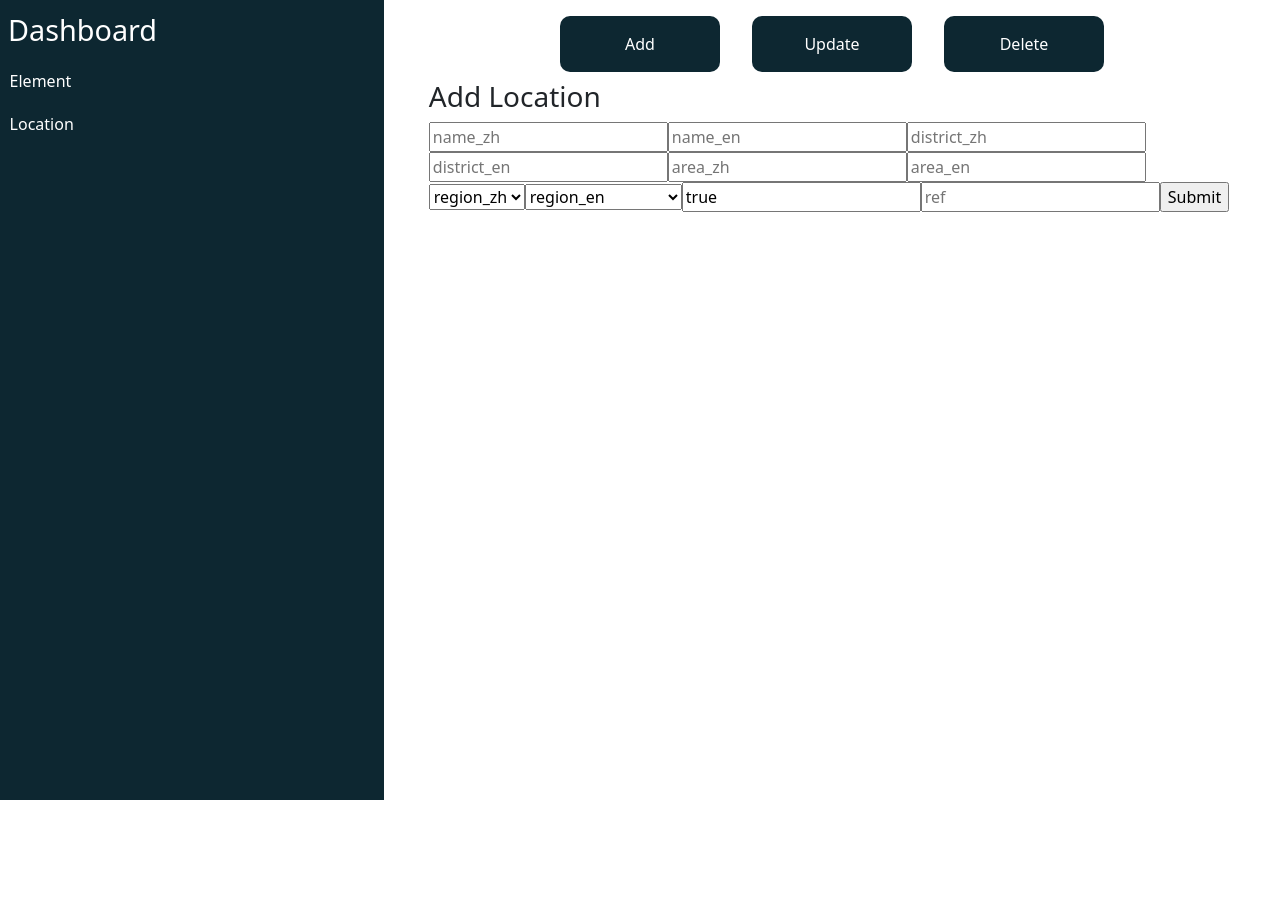
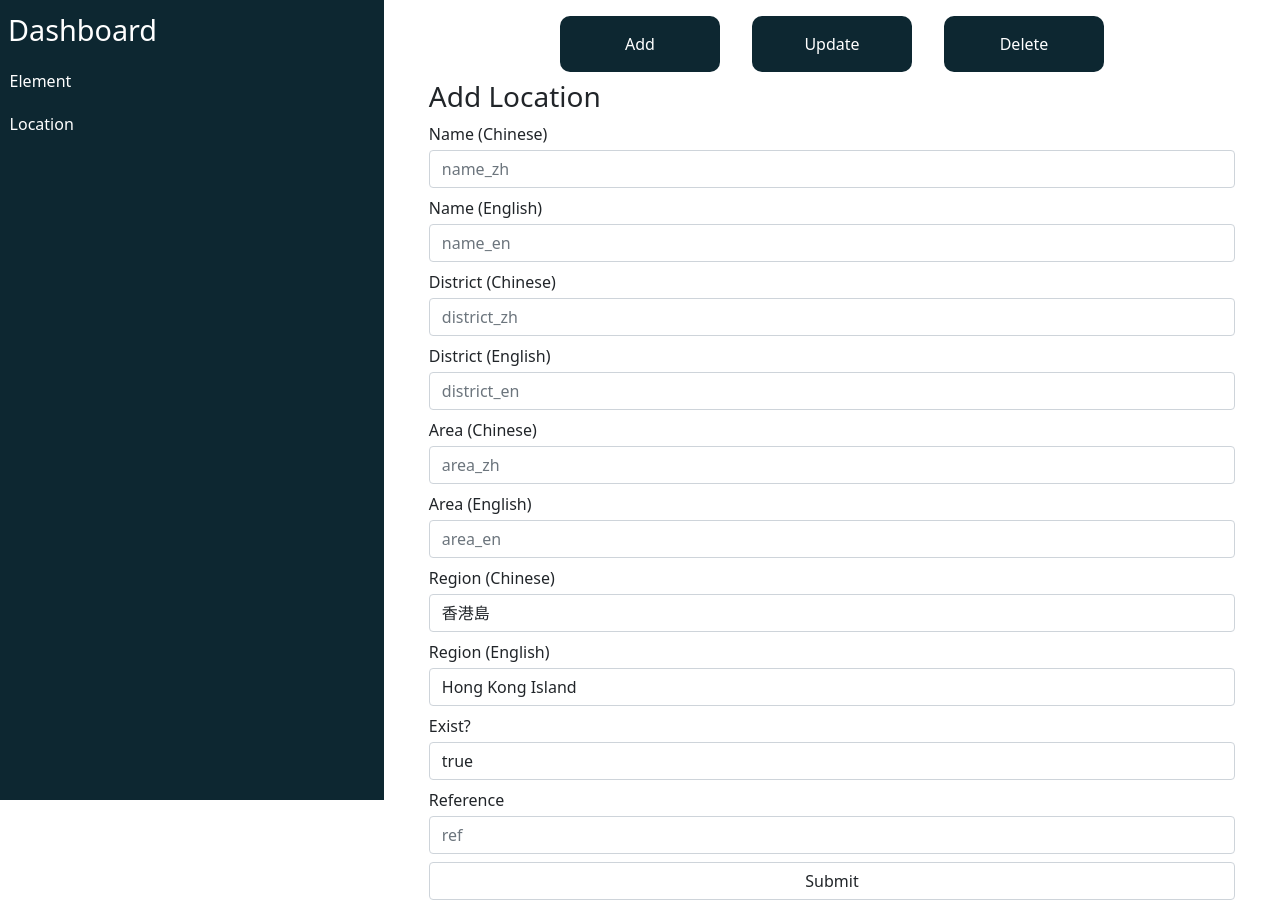
Before and after one commit to TinPoChan/oldhk, a React (Create React App) app: page /admin in a window 1280 px wide. Both pictures are taken after a click on the button "Location". Before the commit the page ends 800 px from the top, so only its background shows below. Built offline with nearby package versions, Linux system fonts and the light colour scheme.

Commit message:
updated location and element controller

```diff
--- a/src/components/adminPage/addLocation.js
+++ b/src/components/adminPage/addLocation.js
@@ -53,31 +53,44 @@ function AddLocation() {
         <div className="form-container">
         <form onSubmit={handleSubmit}>
             <h3>Add Location</h3>
-            <input type='text' placeholder='name_zh' name="name_zh" onChange={handleChange} required={true} />
-            <input type='text' placeholder='name_en' name="name_en" onChange={handleChange} required={true} />
-            <input type='text' placeholder='district_zh' name="district_zh" onChange={handleChange} required={true} />
-            <input type='text' placeholder='district_en' name="district_en" onChange={handleChange} required={true} />
-            <input type='text' placeholder='area_zh' name="area_zh" onChange={handleChange}  />
-            <input type='text' placeholder='area_en' name="area_en" onChange={handleChange}  />
+            <label className="mb-1" htmlFor="name_zh">Name (Chinese)</label>
+            <input className="form-control mb-2" type='text' placeholder='name_zh' name="name_zh" onChange={handleChange} required={true} />
+            <label className="mb-1" htmlFor="name_en">Name (English)</label>
+            <input className="form-control mb-2" type='text' placeholder='name_en' name="name_en" onChange={handleChange} required={true} />
+            <label className="mb-1" htmlFor="district_zh">District (Chinese)</label>
+            <input className="form-control mb-2" type='text' placeholder='district_zh' name="district_zh" onChange={handleChange} required={true} />
+            <label className="mb-1" htmlFor="district_en">District (English)</label>
+            <input className="form-control mb-2" type='text' placeholder='district_en' name="district_en" onChange={handleChange} required={true} />
+            <label className="mb-1" htmlFor="area_zh">Area (Chinese)</label>
+            <input className="form-control mb-2" type='text' placeholder='area_zh' name="area_zh" onChange={handleChange}  />
+            <label className="mb-1" htmlFor="area_en">Area (English)</label>
+            <input className="form-control mb-2" type='text' placeholder='area_en' name="area_en" onChange={handleChange}  />
 
-            <select name="region_zh" onChange={handleChange} required={true}>
-                <option value="">region_zh</option>
+            <label className="mb-1" htmlFor="region_zh">Region (Chinese)</label>
+            <select className="form-control mb-2" name="region_zh" onChange={handleChange} required={true}>
                 <option value="香港島">香港島</option>
                 <option value="九龍">九龍</option>
                 <option value="新界">新界</option>
             </select>
-
-            <select name="region_en" onChange={handleChange} required={true}>
-                <option value="">region_en</option>
+            <label className="mb-1" htmlFor="region_en">Region (English)</label>
+            <select className="form-control mb-2" name="region_en" onChange={handleChange} required={true}>
                 <option value="Hong Kong Island">Hong Kong Island</option>
                 <option value="Kowloon">Kowloon</option>
                 <option value="New Territories">New Territories</option>
             </select>
 
 
-            <input type='text' placeholder='exist' name="exist" defaultValue={true} onChange={handleChange} required={true} />
-            <input type='text' placeholder='ref' name="ref" onChange={handleChange} required={true} />
-            <input type="submit" value="Submit" />
+            {/* <input className="form-control mb-2" type='text' placeholder='exist' name="exist" defaultValue={true} onChange={handleChange} required={true} /> */}
+
+            <label className="mb-1" htmlFor="exist">Exist?</label>
+            <select className="form-control mb-2" name="exist" onChange={handleChange} required={true}>
+                <option value="true">true</option>
+                <option value="false">false</option>
+            </select>
+
+            <label className="mb-1" htmlFor="ref">Reference</label>
+            <input className="form-control mb-2" type='text' placeholder='ref' name="ref" onChange={handleChange} required={true} />
+            <input className="form-control mb-2" type="submit" value="Submit" />
         </form>
     </div>
     )
--- a/src/components/adminPage/deleteLocation.js
+++ b/src/components/adminPage/deleteLocation.js
@@ -27,8 +27,8 @@ function DeleteLocation() {
         <div className="form-container">
             <form onSubmit={handleSubmit}>
                 <h3>Delete Location</h3>
-                <input type='text' placeholder='id' name="id" onChange={handleChange} required={true} />
-                <input type="submit" value="Submit" />
+                <input className="form-control mb-2" type='text' placeholder='id' name="id" onChange={handleChange} required={true} />
+                <input className="form-control mb-2" type="submit" value="Submit" />
             </form>
         </div>
     );
--- a/src/components/adminPage/updateElement.js
+++ b/src/components/adminPage/updateElement.js
@@ -2,6 +2,7 @@ import React, { useState } from "react";
 import uploadToS3 from "../../utils/uploadToS3";
 
 const initialState = {
+    name: '',
     url_original: '',
     url_colored: '',
     url_now: '',
@@ -32,7 +33,6 @@ function UpdateElement() {
 
     const handleSubmit = async (e) => {
         e.preventDefault();
-        console.log(element);
         if (formText === 'Submit') {
             const backendUrl = 'http://localhost:3001/api/elements/id/' || process.env.BACKEND_URL
 
@@ -57,7 +57,12 @@ function UpdateElement() {
             const backendUrl = 'http://localhost:3001/api/elements/id/' || process.env.BACKEND_URL
 
             await fetch(backendUrl + `${element.id}`)
-                .then(res => res.json())
+                .then(res => {
+                    if (!res.ok) {
+                        throw new Error('Element not found')
+                    }
+                    res.json()
+                })
                 .then(data => {
                     setElement(() => data)
                     setFormText('Submit')
--- a/src/components/adminPage/updateLocation.js
+++ b/src/components/adminPage/updateLocation.js
@@ -64,7 +64,12 @@ function UpdateLocation() {
         const backendUrl = `http://localhost:3001/api/locations/id/${location.id}`
 
         await fetch(backendUrl)
-            .then(res => res.json())
+            .then(res => {
+                if (!res.ok){
+                    throw new Error('Location not found')
+                }
+                res.json()
+            })
             .then(data => {
                 setLocation(() => data)
                 setFormText('Submit')
@@ -81,35 +86,43 @@ function UpdateLocation() {
         <div className="form-container">
         <form onSubmit={handleSubmit}>
             <h3>Update Location</h3>
-            <input type='text' placeholder='id' name="id" onInput={handleChange} required={true} />
+            <input className="form-control mb-2" type='text' placeholder='id' name="id" onInput={handleChange} required={true} />
             {formText === 'Submit' ? (
                 <>
-            <input type='text' placeholder='name_zh' name="name_zh" onChange={handleChange} required={true} defaultValue={location.name_zh}/>
-            <input type='text' placeholder='name_en' name="name_en" onChange={handleChange} required={true} defaultValue={location.name_en} />
-            <input type='text' placeholder='district_zh' name="district_zh" onChange={handleChange} required={true} defaultValue={location.district_zh}/>
-            <input type='text' placeholder='district_en' name="district_en" onChange={handleChange} required={true} defaultValue={location.district_en}/>
-            <input type='text' placeholder='area_zh' name="area_zh" onChange={handleChange}  defaultValue={location.area_zh}/>
-            <input type='text' placeholder='area_en' name="area_en" onChange={handleChange}  defaultValue={location.area_en}/>
+                <label className="mb-1" htmlFor="name_zh">Name (Chinese)</label>
+            <input className="form-control mb-2" type='text' placeholder='name_zh' name="name_zh" onChange={handleChange} required={true} defaultValue={location.name_zh}/>
+            <label className="mb-1" htmlFor="name_en">Name (English)</label>
+            <input className="form-control mb-2" type='text' placeholder='name_en' name="name_en" onChange={handleChange} required={true} defaultValue={location.name_en} />
+            <label className="mb-1" htmlFor="district_zh">District (Chinese)</label>
+            <input className="form-control mb-2" type='text' placeholder='district_zh' name="district_zh" onChange={handleChange} required={true} defaultValue={location.district_zh}/>
+            <label className="mb-1" htmlFor="district_en">District (English)</label>
+            <input className="form-control mb-2" type='text' placeholder='district_en' name="district_en" onChange={handleChange} required={true} defaultValue={location.district_en}/>
+            <label className="mb-1" htmlFor="area_zh">Area (Chinese)</label>
+            <input className="form-control mb-2" type='text' placeholder='area_zh' name="area_zh" onChange={handleChange}  defaultValue={location.area_zh}/>
+            <label className="mb-1" htmlFor="area_en">Area (English)</label>
+            <input className="form-control mb-2" type='text' placeholder='area_en' name="area_en" onChange={handleChange}  defaultValue={location.area_en}/>
 
-            <select name="region_zh" onChange={handleChange} required={true} defaultValue={location.region_zh}>
-                <option value="">region_zh</option>
+            <label className="mb-1" htmlFor="region_zh">Region (Chinese)</label>
+            <select className="form-control mb-2" name="region_zh" onChange={handleChange} required={true} defaultValue={location.region_zh}>
                 <option value="香港島">香港島</option>
                 <option value="九龍">九龍</option>
                 <option value="新界">新界</option>
             </select>
 
-            <select name="region_en" onChange={handleChange} required={true} defaultValue={location.region_en}>
-                <option value="">region_en</option>
+            <label className="mb-1" htmlFor="region_en">Region (English)</label>
+            <select className="form-control mb-2" name="region_en" onChange={handleChange} required={true} defaultValue={location.region_en}>
                 <option value="Hong Kong Island">Hong Kong Island</option>
                 <option value="Kowloon">Kowloon</option>
                 <option value="New Territories">New Territories</option>
             </select>
 
+            <label className="mb-1" htmlFor="exist">Exist?</label>
+            <input className="form-control mb-2" type='text' placeholder='exist' name="exist" onChange={handleChange} required={true} defaultValue={location.exist}/>
 
-            <input type='text' placeholder='exist' name="exist" onChange={handleChange} required={true} defaultValue={location.exist}/>
-            <input type='text' placeholder='ref' name="ref" onChange={handleChange} required={true} defaultValue={location.ref}/>
+            <label className="mb-1" htmlFor="ref">Reference</label>
+            <input className="form-control mb-2" type='text' placeholder='ref' name="ref" onChange={handleChange} required={true} defaultValue={location.ref}/>
             </> ) :  null }
-            <input type="submit" value={formText} />
+            <input className="form-control mb-2" type="submit" value={formText} />
         </form>
     </div>
     )
```
Also changed, not shown: server.js (+16 -2 lines).
